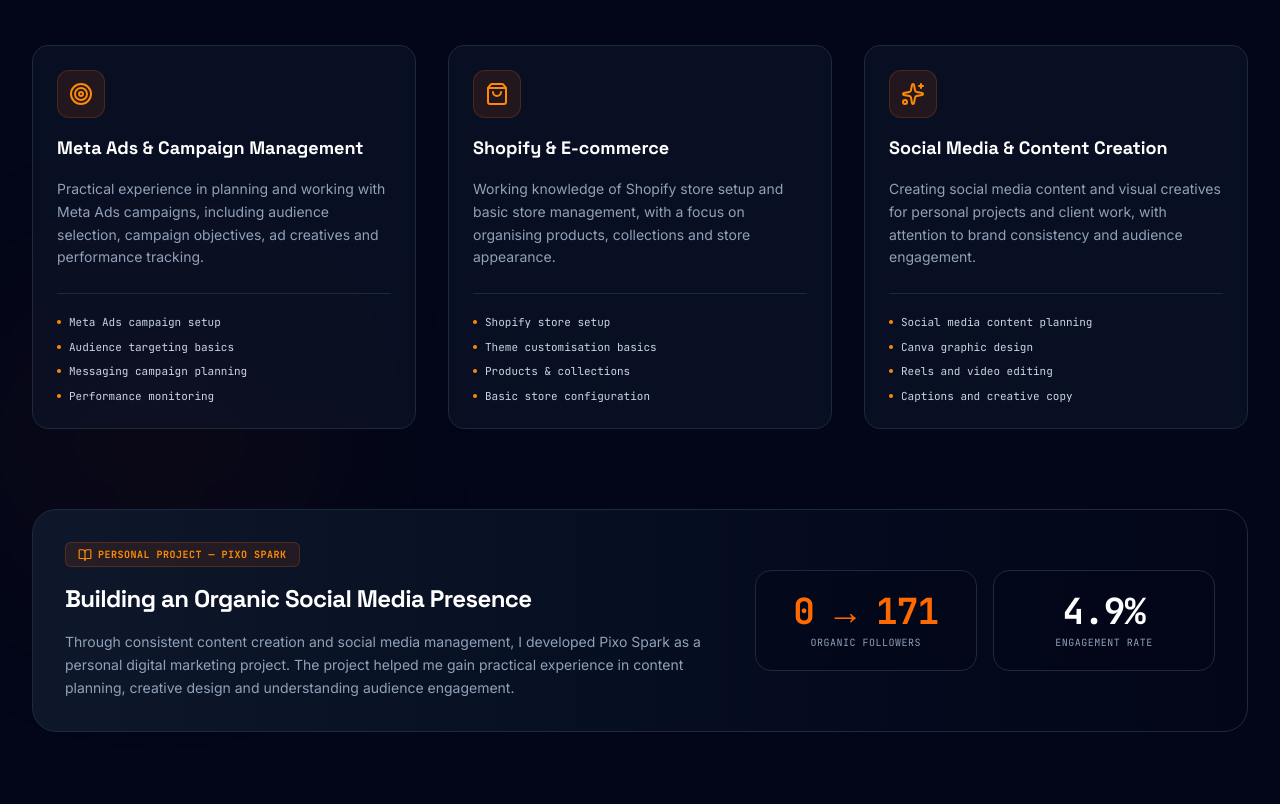
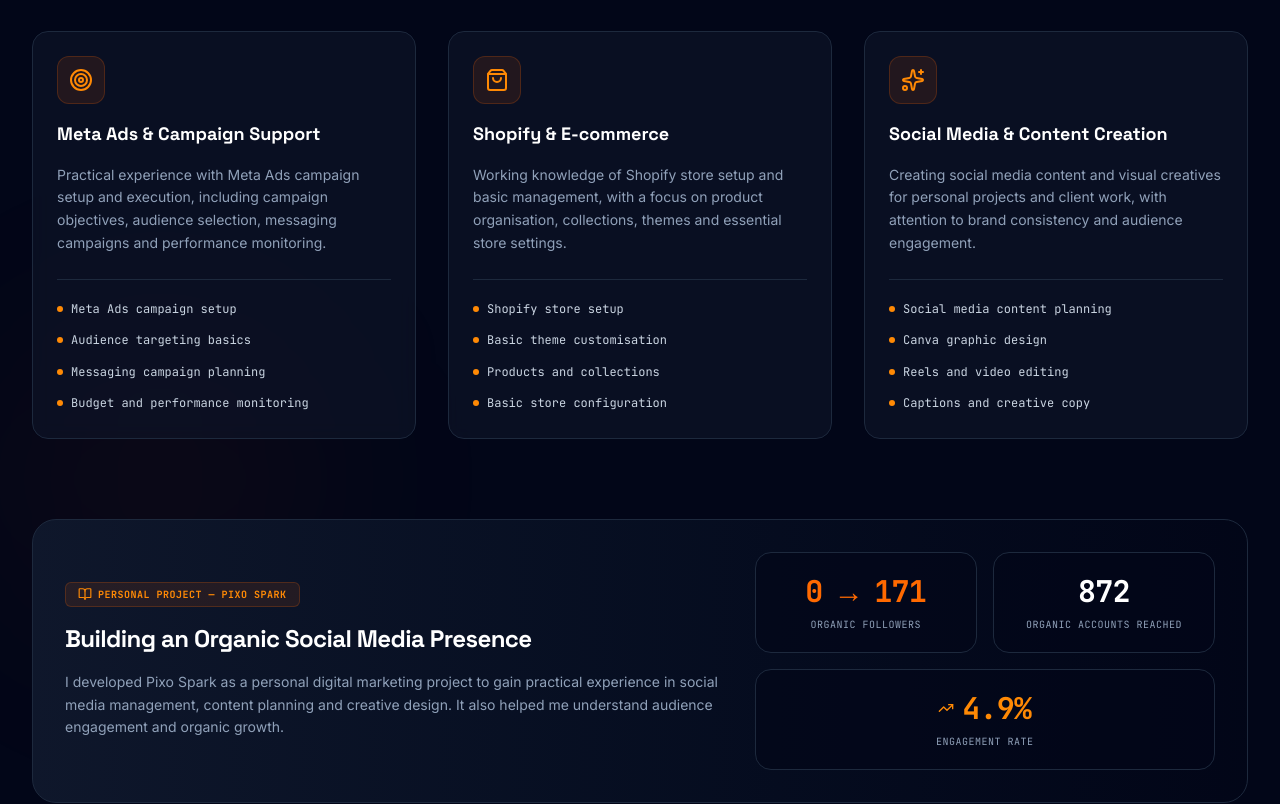
Before and after one commit to ikbalkmtnr786-glitch/ikbal-km-portfolio, a React (Vite) app: page / in a window 1280 px wide. Shown: the part 1060-1864 px from the top of the page. Built offline with nearby package versions, Linux system fonts and the light colour scheme.

Commit message:
Update About.tsx

```diff
--- a/src/components/About.tsx
+++ b/src/components/About.tsx
@@ -1,36 +1,45 @@
 
 import React from 'react';
-import { Target, Cpu, TrendingUp, Sparkles, BookOpen, ShoppingBag } from 'lucide-react';
+import {
+  Target,
+  Sparkles,
+  BookOpen,
+  ShoppingBag,
+  TrendingUp
+} from 'lucide-react';
 import { motion } from 'motion/react';
 
 export default function About() {
   const cards = [
     {
-      title: "Meta Ads & Campaign Management",
+      title: "Meta Ads & Campaign Support",
       icon: <Target className="w-6 h-6 text-orange-400" />,
-      description: "Practical experience in planning and working with Meta Ads campaigns, including audience selection, campaign objectives, ad creatives and performance tracking.",
+      description:
+        "Practical experience with Meta Ads campaign setup and execution, including campaign objectives, audience selection, messaging campaigns and performance monitoring.",
       points: [
         "Meta Ads campaign setup",
         "Audience targeting basics",
         "Messaging campaign planning",
-        "Performance monitoring"
+        "Budget and performance monitoring"
       ]
     },
     {
       title: "Shopify & E-commerce",
       icon: <ShoppingBag className="w-6 h-6 text-orange-400" />,
-      description: "Working knowledge of Shopify store setup and basic store management, with a focus on organising products, collections and store appearance.",
+      description:
+        "Working knowledge of Shopify store setup and basic management, with a focus on product organisation, collections, themes and essential store settings.",
       points: [
         "Shopify store setup",
-        "Theme customisation basics",
-        "Products & collections",
+        "Basic theme customisation",
+        "Products and collections",
         "Basic store configuration"
       ]
     },
     {
       title: "Social Media & Content Creation",
       icon: <Sparkles className="w-6 h-6 text-orange-400" />,
-      description: "Creating social media content and visual creatives for personal projects and client work, with attention to brand consistency and audience engagement.",
+      description:
+        "Creating social media content and visual creatives for personal projects and client work, with attention to brand consistency and audience engagement.",
       points: [
         "Social media content planning",
         "Canva graphic design",
@@ -45,7 +54,7 @@ export default function About() {
       id="about"
       className="py-24 bg-slate-950 relative overflow-hidden"
     >
-      {/* Decorative Blur Elements */}
+      {/* Decorative Blur Element */}
       <div className="absolute top-1/2 left-0 w-80 h-80 bg-orange-600/5 rounded-full blur-[100px]" />
 
       <div className="max-w-7xl mx-auto px-4 sm:px-6 lg:px-8 relative z-10">
@@ -60,16 +69,16 @@ export default function About() {
             Digital Marketing, Shopify & Creative Content.
           </h2>
 
-          <p className="text-sm font-mono text-slate-400 max-w-xl mx-auto">
-            I combine practical digital marketing knowledge, Shopify skills and creative content development to help businesses build a stronger online presence.
+          <p className="text-sm text-slate-400 max-w-xl mx-auto leading-relaxed">
+            I bring together practical digital marketing skills, Shopify knowledge and creative content development to help businesses strengthen their online presence.
           </p>
         </div>
 
-        {/* Pillar Cards Grid */}
-        <div className="grid grid-cols-1 md:grid-cols-3 gap-8 mb-20">
+        {/* Expertise Cards */}
+        <div className="grid grid-cols-1 md:grid-cols-3 gap-6 lg:gap-8 mb-20">
           {cards.map((card, index) => (
             <motion.div
-              key={index}
+              key={card.title}
               id={`about-card-${index}`}
               initial={{ opacity: 0, y: 25 }}
               whileInView={{ opacity: 1, y: 0 }}
@@ -79,7 +88,7 @@ export default function About() {
             >
               <div className="space-y-4">
 
-                {/* Icon Wrapper */}
+                {/* Icon */}
                 <div className="w-12 h-12 rounded-xl bg-orange-500/10 border border-orange-500/20 flex items-center justify-center group-hover:scale-110 transition-transform">
                   {card.icon}
                 </div>
@@ -93,13 +102,13 @@ export default function About() {
                 </p>
               </div>
 
-              {/* Bullet Checklist */}
-              <div className="mt-6 pt-5 border-t border-slate-800 space-y-2">
-                {card.points.map((pt, pIdx) => (
-                  <div key={pIdx} className="flex items-center gap-2">
-                    <div className="w-1 h-1 rounded-full bg-orange-400" />
-                    <span className="text-[11px] font-mono text-slate-300">
-                      {pt}
+              {/* Skills Checklist */}
+              <div className="mt-6 pt-5 border-t border-slate-800 space-y-3">
+                {card.points.map((point) => (
+                  <div key={point} className="flex items-start gap-2">
+                    <div className="w-1.5 h-1.5 mt-1.5 shrink-0 rounded-full bg-orange-400" />
+                    <span className="text-xs font-mono text-slate-300 leading-relaxed">
+                      {point}
                     </span>
                   </div>
                 ))}
@@ -108,56 +117,69 @@ export default function About() {
           ))}
         </div>
 
-        {/* Organic Growth Highlight Banner */}
+        {/* Pixo Spark Organic Growth */}
         <motion.div
           id="about-growth-banner"
           initial={{ opacity: 0, scale: 0.98 }}
           whileInView={{ opacity: 1, scale: 1 }}
           viewport={{ once: true }}
           transition={{ duration: 0.5 }}
-          className="bg-gradient-to-r from-slate-900 to-slate-950 border border-slate-800 rounded-3xl p-8 relative overflow-hidden"
+          className="bg-gradient-to-r from-slate-900 to-slate-950 border border-slate-800 rounded-3xl p-6 sm:p-8 relative overflow-hidden"
         >
           {/* Subtle Decoration */}
           <div className="absolute right-0 top-0 bottom-0 w-1/3 bg-radial-gradient from-orange-500/5 to-transparent blur-xl pointer-events-none" />
 
           <div className="grid grid-cols-1 lg:grid-cols-12 gap-8 items-center">
 
-            <div className="lg:col-span-7 space-y-4 text-left">
+            <div className="lg:col-span-7 space-y-4 text-left relative z-10">
               <div className="inline-flex items-center gap-1.5 px-3 py-1 rounded-md bg-orange-500/10 border border-orange-500/20 text-[10px] font-mono text-orange-400 font-bold uppercase tracking-wider">
                 <BookOpen className="w-3.5 h-3.5" />
                 Personal Project — Pixo Spark
               </div>
 
-              <h4 className="text-xl sm:text-2xl font-sans font-bold text-white tracking-tight">
+              <h3 className="text-xl sm:text-2xl font-sans font-bold text-white tracking-tight">
                 Building an Organic Social Media Presence
-              </h4>
+              </h3>
 
               <p className="text-xs sm:text-sm text-slate-400 leading-relaxed">
-                Through consistent content creation and social media management, I developed Pixo Spark as a personal digital marketing project. The project helped me gain practical experience in content planning, creative design and understanding audience engagement.
+                I developed Pixo Spark as a personal digital marketing project to gain practical experience in social media management, content planning and creative design. It also helped me understand audience engagement and organic growth.
               </p>
             </div>
 
-            {/* Stat Counter Blocks */}
-            <div className="lg:col-span-5 grid grid-cols-2 gap-4">
-              <div className="bg-slate-950/60 border border-slate-800 p-5 rounded-2xl text-center">
-                <p className="text-3xl sm:text-4xl font-mono font-black text-orange-500 tracking-tight">
+            {/* Reported Project Metrics */}
+            <div className="lg:col-span-5 grid grid-cols-2 gap-3 sm:gap-4 relative z-10">
+
+              <div className="bg-slate-950/60 border border-slate-800 p-4 sm:p-5 rounded-2xl text-center">
+                <p className="text-2xl sm:text-3xl font-mono font-black text-orange-500 tracking-tight">
                   0 → 171
                 </p>
-                <p className="text-[10px] font-mono uppercase tracking-wider text-slate-400 mt-1">
+                <p className="text-[10px] font-mono uppercase tracking-wider text-slate-400 mt-2">
                   Organic Followers
                 </p>
               </div>
 
-              <div className="bg-slate-950/60 border border-slate-800 p-5 rounded-2xl text-center">
-                <p className="text-3xl sm:text-4xl font-mono font-black text-white tracking-tight">
-                  4.9%
+              <div className="bg-slate-950/60 border border-slate-800 p-4 sm:p-5 rounded-2xl text-center">
+                <p className="text-2xl sm:text-3xl font-mono font-black text-white tracking-tight">
+                  872
                 </p>
-                <p className="text-[10px] font-mono uppercase tracking-wider text-slate-400 mt-1">
+                <p className="text-[10px] font-mono uppercase tracking-wider text-slate-400 mt-2">
+                  Organic Accounts Reached
+                </p>
+              </div>
+
+              <div className="col-span-2 bg-slate-950/60 border border-slate-800 p-4 sm:p-5 rounded-2xl text-center">
+                <div className="flex items-center justify-center gap-2">
+                  <TrendingUp className="w-4 h-4 text-orange-400" />
+                  <p className="text-2xl sm:text-3xl font-mono font-black text-orange-400 tracking-tight">
+                    4.9%
+                  </p>
+                </div>
+                <p className="text-[10px] font-mono uppercase tracking-wider text-slate-400 mt-2">
                   Engagement Rate
                 </p>
               </div>
+
             </div>
-
           </div>
         </motion.div>
 
```
